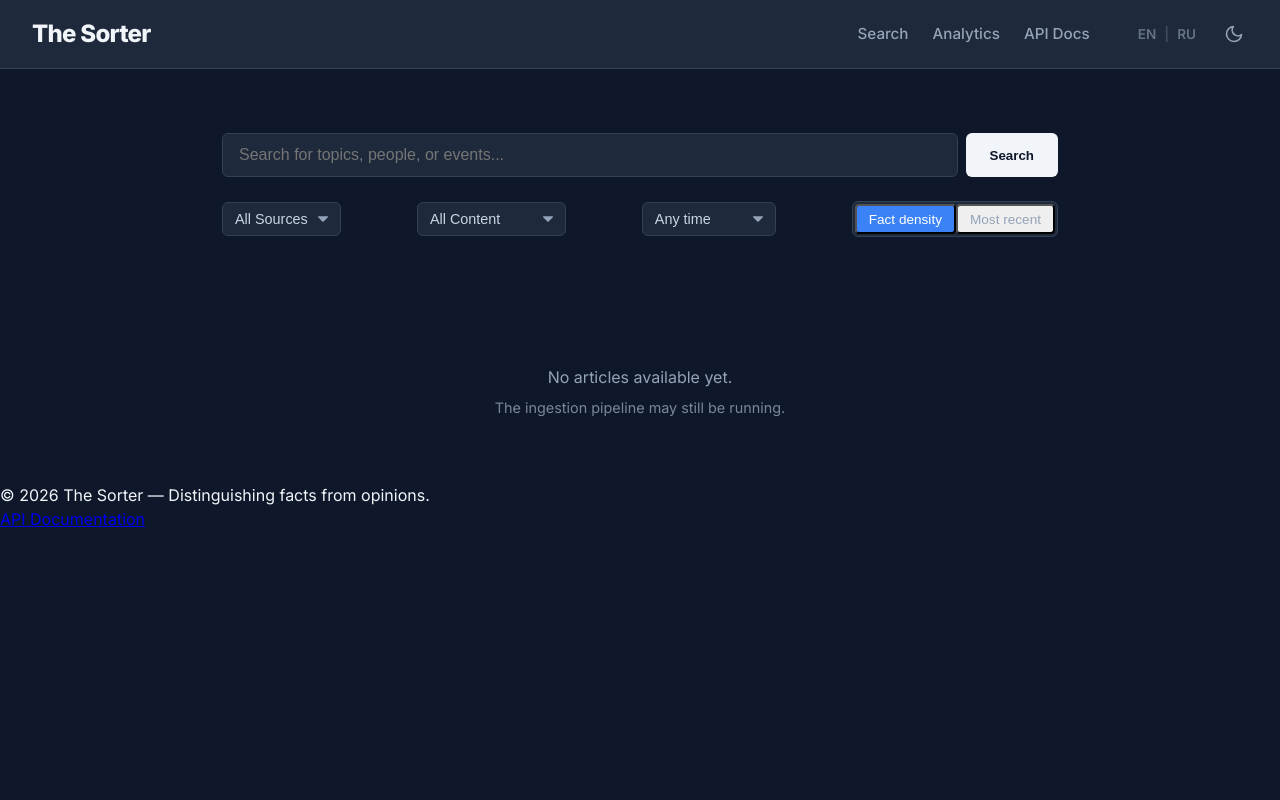
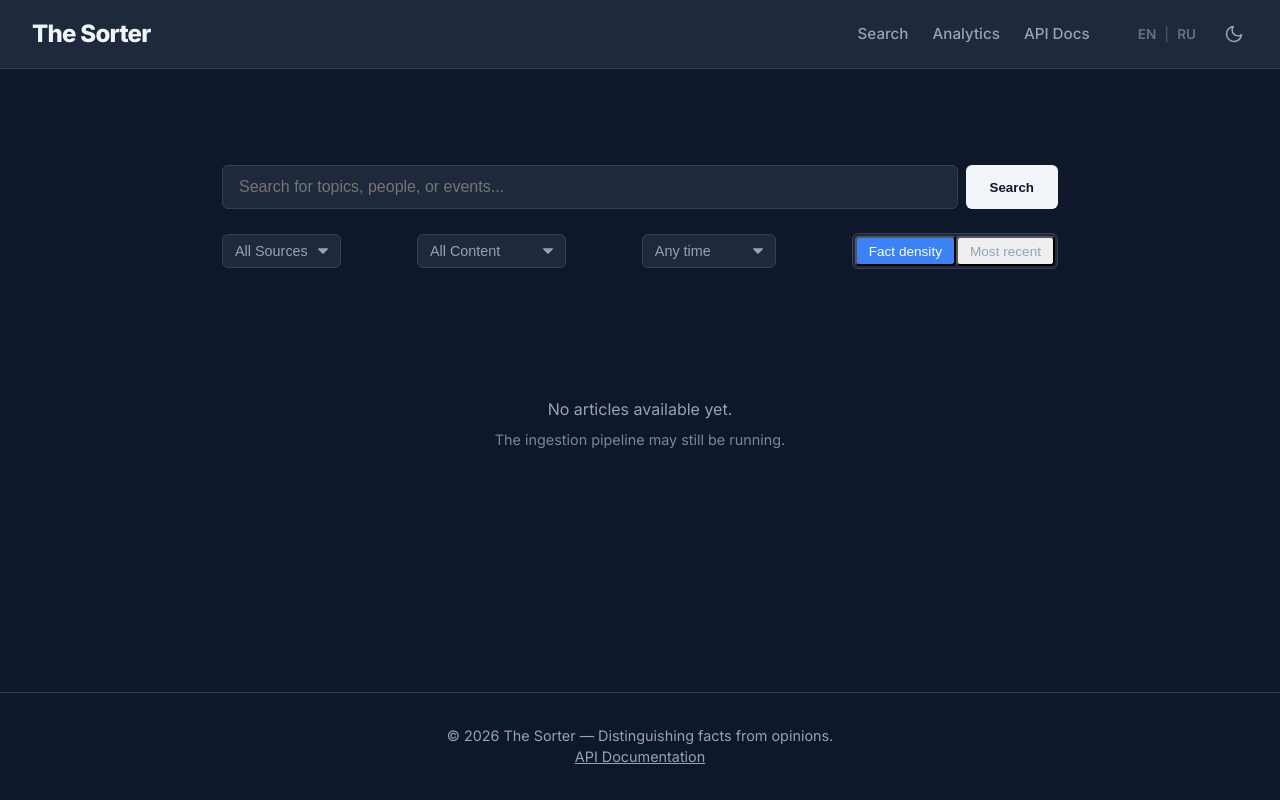
Before and after one commit to hitromudr/factfeed, a Python web app: template factfeed/templates/search.html in a window 1280 px wide. Run offline with Jinja, Linux system fonts and the light colour scheme; the template is opened without the code that fills it, so the values that code supplies are empty.

Commit message:
fix(ui): Restore missing sentence highlight styles and fix layout constraints

```diff
--- a/factfeed/static/style.css
+++ b/factfeed/static/style.css
@@ -53,6 +53,14 @@ body {
     min-height: 100vh;
     display: flex;
     flex-direction: column;
+}
+
+main {
+    flex: 1;
+    width: 100%;
+    max-width: 1024px;
+    margin: 0 auto;
+    padding: 2rem 1rem;
 }
 
 /* --- Header & Navigation --- */
@@ -701,7 +709,8 @@ header {
     align-items: center;
 }
 
-.btn-primary, .btn-secondary {
+.btn-primary,
+.btn-secondary {
     display: inline-flex;
     align-items: center;
     gap: 0.5rem;
@@ -753,9 +762,15 @@ header {
     height: 10px;
     border-radius: 2px;
 }
-.legend-swatch.fact { background-color: var(--color-fact); }
-.legend-swatch.opinion { background-color: var(--color-opinion); }
-.legend-swatch.mixed { background-color: var(--color-mixed); }
+.legend-swatch.fact {
+    background-color: var(--color-fact);
+}
+.legend-swatch.opinion {
+    background-color: var(--color-opinion);
+}
+.legend-swatch.mixed {
+    background-color: var(--color-mixed);
+}
 
 /* Mobile Responsive Detail */
 @media (max-width: 768px) {
@@ -774,8 +789,88 @@ header {
         flex-direction: column;
         gap: 1rem;
     }
-    .btn-primary, .btn-secondary {
+    .btn-primary,
+    .btn-secondary {
         width: 100%;
         justify-content: center;
     }
 }
+
+/* --- Footer --- */
+footer {
+    padding: 2rem 1rem;
+    text-align: center;
+    border-top: 1px solid var(--border-color);
+    color: var(--text-muted);
+    font-size: 0.9rem;
+    margin-top: auto;
+}
+
+footer a {
+    color: var(--text-muted);
+    text-decoration: underline;
+}
+
+/* Slightly dim the text in dark mode so it doesn't blind you */
+:root:not([data-theme="light"]) {
+    --text-body: #94a3b8; /* Slate-400 */
+}
+:root[data-theme="light"] {
+    --text-body: #334155;
+}
+
+/* --- The Core Feature: Sentence Highlighting (Restored) --- */
+.sentence {
+    position: relative;
+    text-decoration: none;
+    transition: all 0.2s ease;
+    cursor: default;
+    border-radius: 3px;
+    padding: 2px 0;
+    box-decoration-break: clone;
+    -webkit-box-decoration-break: clone;
+}
+
+/* Colors for highlighting (using RGB values of our new palette for opacity) */
+/* Fact: Emerald 500 (#10b981) */
+.sentence.fact {
+    background-color: rgba(16, 185, 129, 0.2);
+    border-bottom: 2px solid rgba(16, 185, 129, 0.5);
+}
+/* Opinion: Amber 500 (#f59e0b) */
+.sentence.opinion {
+    background-color: rgba(245, 158, 11, 0.2);
+    border-bottom: 2px solid rgba(245, 158, 11, 0.5);
+}
+/* Mixed: Indigo 500 (#6366f1) */
+.sentence.mixed {
+    background-color: rgba(99, 102, 241, 0.2);
+    border-bottom: 2px solid rgba(99, 102, 241, 0.5);
+}
+.sentence.unclear {
+    background-color: transparent;
+}
+
+/* Hover states: Darker background tint */
+.sentence.fact:hover,
+.sentence.fact.active {
+    background-color: rgba(16, 185, 129, 0.4);
+    border-bottom-color: rgba(16, 185, 129, 1);
+}
+
+.sentence.opinion:hover,
+.sentence.opinion.active {
+    background-color: rgba(245, 158, 11, 0.4);
+    border-bottom-color: rgba(245, 158, 11, 1);
+}
+
+.sentence.mixed:hover,
+.sentence.mixed.active {
+    background-color: rgba(99, 102, 241, 0.4);
+    border-bottom-color: rgba(99, 102, 241, 1);
+}
+
+/* Tooltip behavior is handled by 'title' attribute natively */
+.sentence[title] {
+    cursor: help;
+}
```
